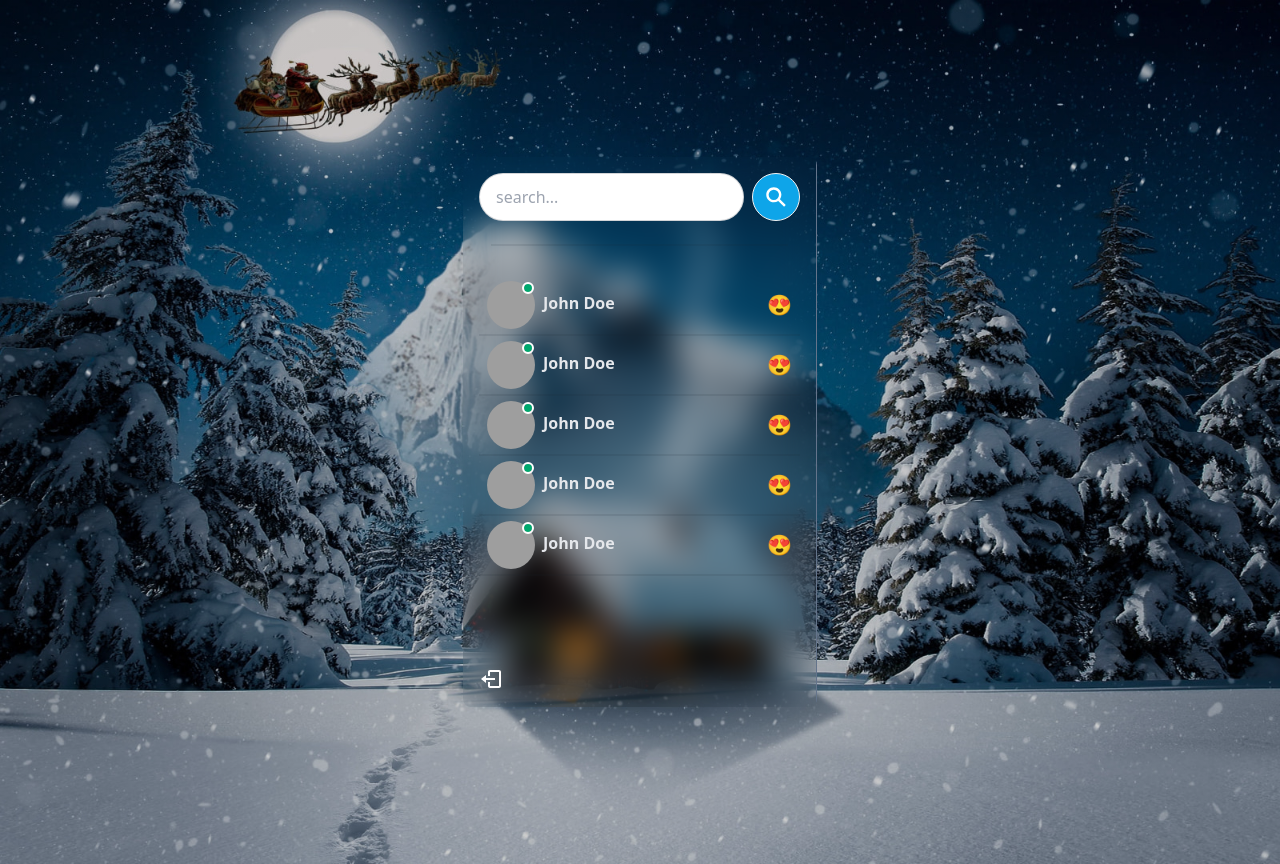
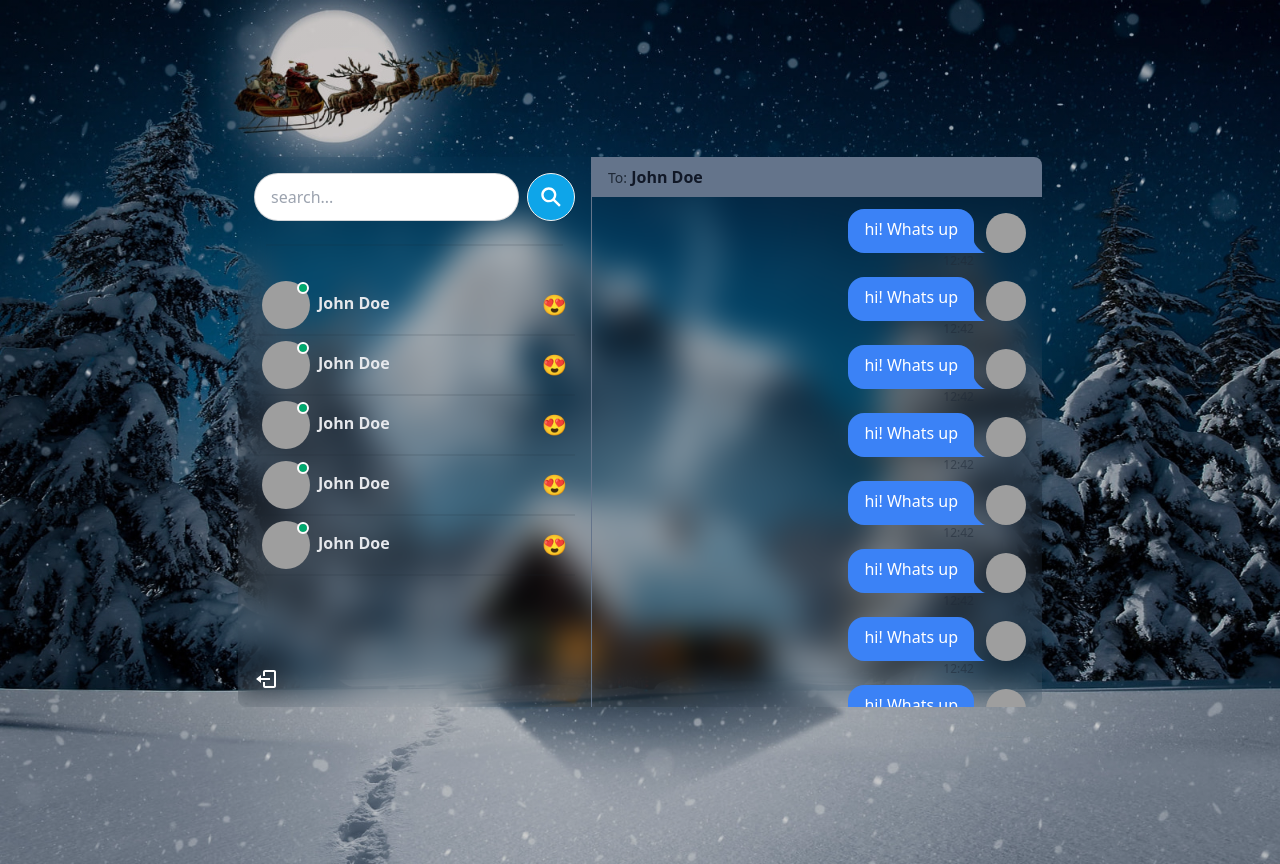
Before and after one commit to AnisurRahman06046/chatapp_frontend, a React (Vite) app: page / in a window 1280 px wide. Built offline with nearby package versions, Linux system fonts and the light colour scheme; grey boxes are pictures that could not be loaded.

Commit message:
msg body structure is done

```diff
--- /dev/null
+++ b/src/components/messages/Message.jsx
@@ -0,0 +1,17 @@
+function Message() {
+  return (
+    <div className="chat chat-end">
+      <div className="chat-image avatar">
+        <div className="w-10 rounded-full">
+          <img src="https://avatar.iran.liara.run/public/21" alt="chat buble" />
+        </div>
+      </div>
+      <div className={`chat-bubble text-white bg-blue-500`}>hi! Whats up</div>
+      <div className="chat-footer opacity-50 text-xs flex gap-1 items-center">
+        12:42
+      </div>
+    </div>
+  );
+}
+
+export default Message;
--- /dev/null
+++ b/src/components/messages/MessageContainer.jsx
@@ -0,0 +1,20 @@
+import Messages from "./Messages";
+
+function MessageContainer() {
+  return (
+    <div className="md:min-w-[450px] flex flex-col">
+      <>
+        {/* header */}
+        <div className="bg-slate-500 px-4 py-2 mb-2 text-left">
+          <span className="label-text">To:</span>{" "}
+          <span className="text-gray-900 font-bold">John Doe</span>
+        </div>
+        {/* messages component */}
+        <Messages/>
+        {/* message input */}
+      </>
+    </div>
+  );
+}
+
+export default MessageContainer;
--- /dev/null
+++ b/src/components/messages/Messages.jsx
@@ -0,0 +1,20 @@
+import Message from "./Message";
+
+function Messages() {
+  return (
+    <div className="px-4 flex-1 overflow-auto">
+      <Message />
+      <Message />
+      <Message />
+      <Message />
+      <Message />
+      <Message />
+      <Message />
+      <Message />
+      <Message />
+      <Message />
+    </div>
+  );
+}
+
+export default Messages;
--- a/src/index.css
+++ b/src/index.css
@@ -8,3 +8,21 @@ body {
 	background-size: cover;
 	background-position: center;
 }
+
+/* dark mode looking scrollbar */
+::-webkit-scrollbar {
+	width: 8px;
+}
+
+::-webkit-scrollbar-track {
+	background: #555;
+}
+
+::-webkit-scrollbar-thumb {
+	background: #121212;
+	border-radius: 5px;
+}
+
+::-webkit-scrollbar-thumb:hover {
+	background: #242424;
+}
--- a/src/pages/Home/Home.jsx
+++ b/src/pages/Home/Home.jsx
@@ -1,11 +1,15 @@
+import MessageContainer from "../../components/messages/MessageContainer";
 import SideBar from "../../components/sidebar/SideBar";
 
 function Home() {
-  return <div className="flex sm:h-[450px] md:h-[550px] rounded-lg overflow-hidden bg-gray-400 bg-clip-padding backdrop-filter backdrop-blur-lg bg-opacity-0">
-    {/* sidebar component */}
-    <SideBar/>
-    {/* message container  */}
-  </div>;
+  return (
+    <div className="flex sm:h-[450px] md:h-[550px] rounded-lg overflow-hidden bg-gray-400 bg-clip-padding backdrop-filter backdrop-blur-lg bg-opacity-0">
+      {/* sidebar component */}
+      <SideBar />
+      {/* message container  */}
+      <MessageContainer />
+    </div>
+  );
 }
 
 export default Home;
```
